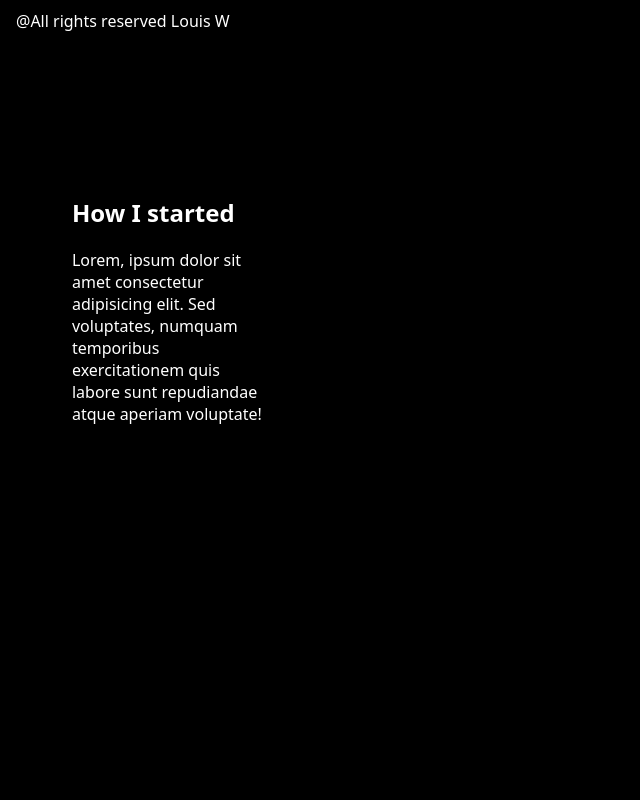
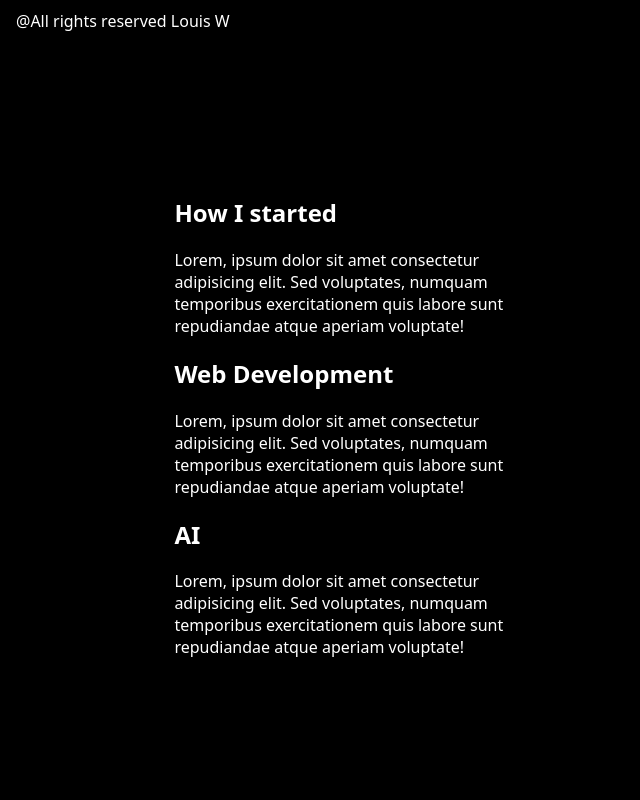
Before and after one commit to LouisWdev/myPortfolio, a React (Vite) app: page / in a window 1280 px wide. Shown: the part 760-1560 px from the top of the page, without its empty margins (0-640 px from the left). Built offline with nearby package versions, Linux system fonts and the light colour scheme.

Commit message:
About section

```diff
--- a/src/Section/AboutSection.tsx
+++ b/src/Section/AboutSection.tsx
@@ -5,7 +5,20 @@ const AboutSection = () => {
     <>
           <AboutContainer>
             <AboutTextContainer>
+                  {/* */}
                   <AboutTitleText>How I started</AboutTitleText>
+                  <AboutParagraph>
+                        Lorem, ipsum dolor sit amet consectetur adipisicing elit.
+                        Sed voluptates, numquam temporibus exercitationem quis labore sunt repudiandae atque aperiam voluptate!
+                  </AboutParagraph>
+                  {/* */}
+                  <AboutTitleText>Web Development</AboutTitleText>
+                  <AboutParagraph>
+                        Lorem, ipsum dolor sit amet consectetur adipisicing elit.
+                        Sed voluptates, numquam temporibus exercitationem quis labore sunt repudiandae atque aperiam voluptate!
+                  </AboutParagraph>
+                  <AboutTitleText>AI</AboutTitleText>
+                  {/* */}
                   <AboutParagraph>
                         Lorem, ipsum dolor sit amet consectetur adipisicing elit.
                         Sed voluptates, numquam temporibus exercitationem quis labore sunt repudiandae atque aperiam voluptate!
@@ -27,8 +40,8 @@ const AboutContainer = styled.div`
 `;
 const AboutTextContainer = styled.div`
       padding: 5vh 3vw;
-      margin: 2vh 2vw;
-      width: 15vw;
+      margin: 2vh 10vw;
+      width: 30vw;
 `;
 
 const AboutTitleText = styled.h2`
```
